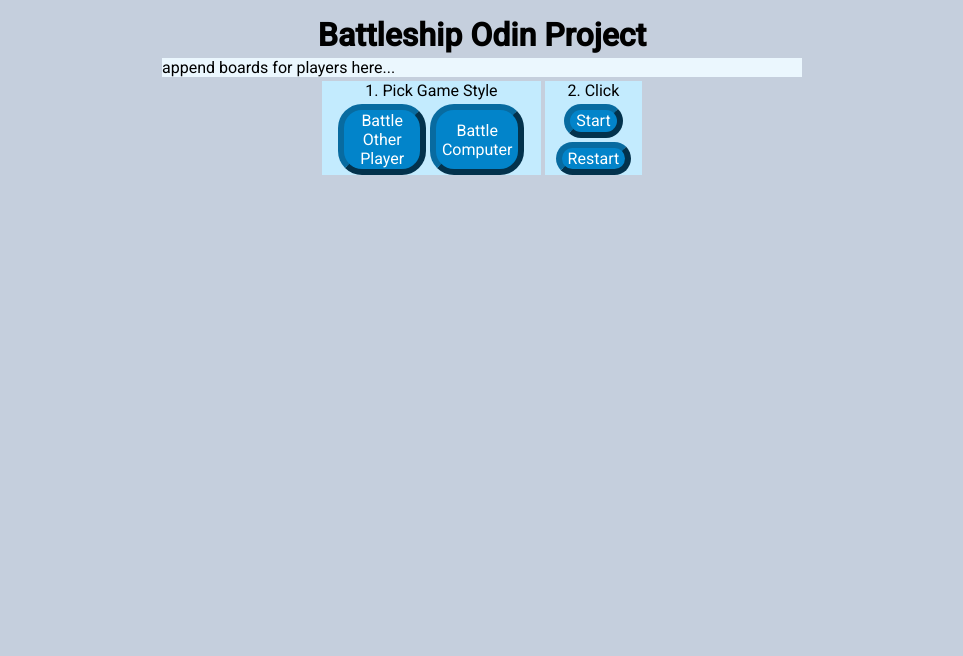
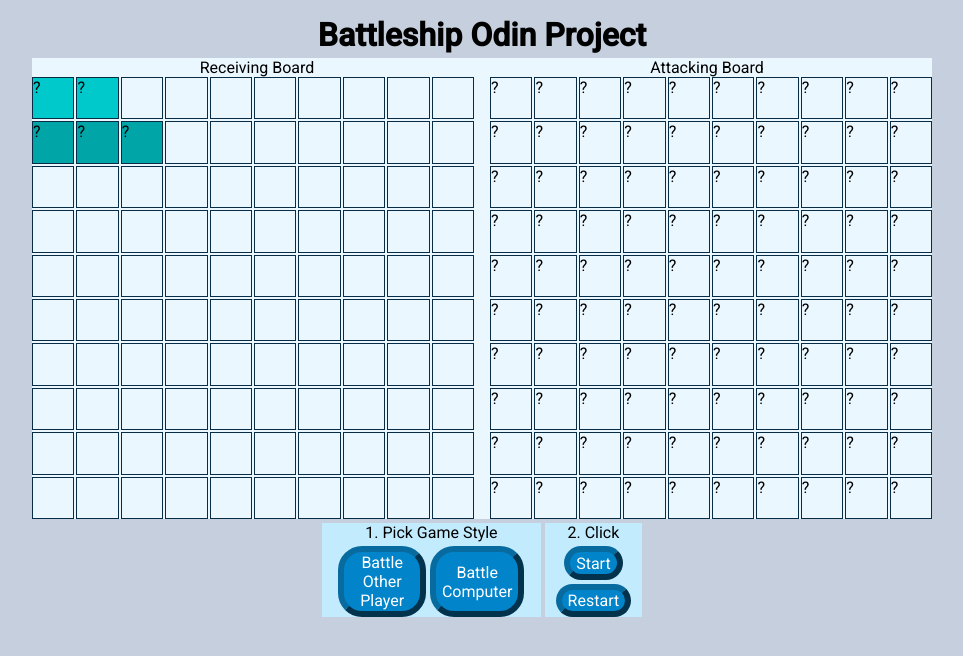
Before and after one commit to agentjesse/odin-battleship, a website built with webpack: page src/index.html in a window 1280 px wide. Both pictures are taken after a click on the button "Battle Other Player". Shown: the whole page, without its empty margins (158-1121 px from the left). Built offline with nearby package versions, Linux system fonts and the light colour scheme.

Commit message:
refactor: boards and add more setup logic
 -setup buttons listener builds boards
 -only 2 boards for current player will be rendered by reRenderBoards fn
 -board cell dimensions now calculated with CSS aspect-ratio
 -boat cell html elems have data attributes to display them

```diff
--- a/src/index.html
+++ b/src/index.html
@@ -14,7 +14,17 @@
 
   <h1>Battleship Odin Project</h1>
 
-  <div id="boardsDiv">append boards for players here...</div>
+  <div id="boardsAndLabelsDiv">
+
+    <span>Receiving Board</span>
+    <span>Attacking Board</span>
+
+    <div id="playerBoardsWrap">
+      <div class="receivingBoardDiv"></div>
+      <div class="attackingBoardDiv"></div>
+    </div>
+
+  </div>
 
   <div class="setupControlsWrap">
     <div class="btnsWrap">
--- a/src/index.js
+++ b/src/index.js
@@ -16,39 +16,70 @@ import { makePlayer } from './main.js';
 //Main Project wrapped in initializer function to not have it's top level code execute when jest
 //imports this file.
 const initProject = ()=> {
-
-  //this IIFE starts game flow. sets up player/board states , UI, listeners, etc..
-  ( ()=> {
-    let gameType; //assign '1P'/'2P' from elem.dataset
+  //Game flow starts here. sets up player/board states , UI, listeners, etc. maybe not neede
+  const receivingBoardDiv = document.querySelector('.receivingBoardDiv');
+  const attackingBoardDiv = document.querySelector('.attackingBoardDiv');
   const startBtn = document.querySelector('#startBtn');
   const restartBtn = document.querySelector('#restartBtn');
-    let player1;
+  let gameType; //assign '1P'/'2P' when button clicked
+  let player1; //player object
   let player2;
 
-    //begin game by listening for chosen game type, enabling start btns, and creating player objects with makePlayer()...remember they have their own gameboards within.
+  //fn to re-render a player's 2 boards; call after data changes in either player's playGrid arrays
+  const reRenderBoards = ()=> {
+    //build current player's receiving and attacking boards
+    player1.getGameboard().getPlayGrid().forEach( (rowArr, row)=> {
+      // lg(rowArr.join()); //debug
+      rowArr.forEach( (data, col)=> {
+        //make and append cell divs from data
+        const cellDiv = document.createElement('div');
+        cellDiv.classList.add('cellDiv');
+        cellDiv.setAttribute( 'data-cell-data', data );
+        cellDiv.setAttribute( 'data-coords', `${row},${col}` );
+        cellDiv.textContent = data ? '?' : ''; //temp visuals...
+        receivingBoardDiv.append( cellDiv );
+      } );
+    } );
+    player2.getGameboard().getPlayGrid().forEach( (rowArr, row)=> {
+      // lg(rowArr.join()); //debug
+      rowArr.forEach( (data, col)=> {
+        //make and append cell divs from data
+        const cellDiv = document.createElement('div');
+        cellDiv.classList.add('cellDiv');
+        // cellDiv.setAttribute( 'data-cell-data', data ); //this shows enemy ships
+        cellDiv.setAttribute( 'data-coords', `${row},${col}` );
+        cellDiv.textContent = '?'; //temp enemy visuals...
+        attackingBoardDiv.append( cellDiv );
+      } );
+    } );
+
+  };
+
+  //begin game by listening for chosen game type, enabling start btns, and creating player objects
   document.querySelector('.setupControlsWrap').addEventListener('click', (e)=> {
     e.stopPropagation;
     //set game type for 2P (battle other player)
     if (e.target.id === 'playOtherPlayerBtn') {
-        gameType = '2P';
-        //enable start buttons
-        startBtn.removeAttribute('disabled');
-        restartBtn.removeAttribute('disabled');
-        //make both players to access their gameboards
-        player1 = makePlayer();
-        player2 = makePlayer();
-
-
+      gameType = '2P'; //set gameType
+      [startBtn, restartBtn].forEach( (c)=> c.removeAttribute('disabled') ); //enable btns
+      //make players, populate their boards, assign their vars
+      [player1, player2] = [player1, player2].map( (player)=> {
+        player = makePlayer(); //makes player obj with default 'human' type
+        //populate player's board with default ships for now...
+        player.getGameboard().placeShip( [0, 0], 'right', 'Patrol Boat' );
+        player.getGameboard().placeShip( [1, 2], 'left', 'Destroyer' );
+        return player; //return player obj to .map() for destructuring assignment
+      } );
+      //render from player boards
+      reRenderBoards();
     }
-      //set game type for 1P (battle computer)
+    //set game type for 1P (battle computer) ...not implemented yet...
     if (e.target.id === 'playComputerBtn') {
       gameType = '1P';
     }
 
   });
 
-  } )();
-
   // Remove the initProject event listener
   document.removeEventListener('DOMContentLoaded', initProject);
 }; //end of wrapped project
--- a/src/main.js
+++ b/src/main.js
@@ -52,20 +52,20 @@ const _placeAndGetShip = ( startCoords, direction, shipName, playGrid )=> {
   const markEnd = ship.getLength();
   const possibleMarkCoords = [];
 
-  //fn to check if space is in bounds of 10 x 10 2D playGrid arr and free.
+  //fn to check if cell is in bounds of 10 x 10 2D playGrid arr and free.
   const isValid = (row, col)=> {
     if ( row > -1 && row < 10 && col > -1 && col < 10 ) {
-      //check if space is occupied
+      //check if cell is occupied
       if ( playGrid[row][col] === null ) return true;
-      throw new Error('space occupied'); //when space has a ship
+      throw new Error('cell occupied'); //when cell has a ship
       //*throw statement immediately ends fn execution. control then passed to first
       //catch block in the call stack. program terminates if no catch block exists
       //among caller functions.
     }
-    throw new Error('space out of bounds'); //when space out of bounds
+    throw new Error('cell out of bounds'); //when cell out of bounds
   };
 
-  //place ship on board by checking if all spaces valid to mark with ship name.
+  //place ship on board by checking if all cells valid to mark with ship name.
   //consider direction and gather possible marks from start in an array
   let newRow;
   let newCol;
@@ -100,9 +100,11 @@ const _placeAndGetShip = ( startCoords, direction, shipName, playGrid )=> {
 
 //fn to make gameboard objects.
 export const makeGameboard = ()=> {
-  //start with 10 x 10 2D grid array of nulls. Top left board coordinates are 0,0. Each
-  //2nd dimension array represents a board row, top to bottom. Each element of 2nd
-  //dimension arrays represents a board column, left to right.
+  //start with 10 x 10 2D playGrid array of null elements, representing board cells.
+  //Cells can change to hold data strings of the cell state: hit/miss/shipName.
+  //Top left board cell coordinates are 0,0. Each 2nd dimension array maps to a board
+  //row, top to bottom. Each element of 2nd dimension arrays maps to a board column,
+  //from left to right.
   const playGrid = [...Array(10)].map( ()=> Array(10).fill(null) );
   //store made ships in this js Map for quick access:
   const shipsMap = new Map();
@@ -118,18 +120,18 @@ export const makeGameboard = ()=> {
     const row = attackCoords[0];
     const col = attackCoords[1];
     let playGridMark; //var to access playGrid mark easily
-    //check in bounds spaces
+    //check in bounds cells
     //* _placeAndGetShip isValid fn has Error throwing based logic, extracting it can wait.
     if ( row > -1 && row < 10 && col > -1 && col < 10 ) {
       playGridMark = playGrid[row][col];
-      //if attacked space holds null, mark it with miss
+      //if attacked cell holds null, mark it with miss
       if ( playGridMark === null ) {
         playGrid[row][col] = 'miss';
       } else { //call ship's hitShip(), then update mark
         shipsMap.get(playGridMark).hitShip();
         playGrid[row][col] = 'hit';
       }
-    } else throw new Error('attack out of bounds'); //when space out of bounds
+    } else throw new Error('attack out of bounds'); //when cell out of bounds
   };
 
   //fn to return boolean based on all ships' sunk states.
--- a/src/styles.css
+++ b/src/styles.css
@@ -28,6 +28,13 @@ button { display: block; cursor: pointer; }
   --fg200: hsl(199, 98%, 82%);
   --fg100: hsl(199, 96%, 88%);
   --fg50: hsl(204, 94%, 96%); /* or use white var */
+
+  /*boat colors*/
+  --patrolBoatColor:hsl(181, 100%, 40%);
+  --destroyerColor: hsl(181, 100%, 33%);
+  --submarineColor: hsl(181, 100%, 26%);
+  --battleshipColor:hsl(181, 100%, 19%);
+  --carrierColor:   hsl(181, 100%, 12%);
 }
 
 /* main CSS */
@@ -42,11 +49,50 @@ body{
   }
 }
 
-#boardsDiv {
-  width: 40rem;
+#boardsAndLabelsDiv {
+  max-width: 56.25rem;
   margin: 0.25rem auto;
   background-color: var(--fg50);
+  display: flex;
+  flex-wrap: wrap;
 
+  span {
+    flex-basis: 50%;
+    text-align: center;
+  }
+
+  #playerBoardsWrap{
+    flex-basis: 100%;
+    display: flex;
+    gap: 1rem;
+
+    .receivingBoardDiv, .attackingBoardDiv {
+      display: grid;
+      grid-template: repeat(10, 1fr) / repeat(10, 1fr);
+      gap: 0.125rem;
+      width: 50%;
+    }
+
+    .cellDiv {
+      border: 1px solid var(--bg900);
+      aspect-ratio: 1/1; /*match "auto" width or height to aspect ratio*/
+    }
+    [data-cell-data="Patrol Boat"] {
+      background-color: var(--patrolBoatColor);
+    }
+    [data-cell-data="Destroyer"] {
+      background-color: var(--destroyerColor);
+    }
+    [data-cell-data="Submarine"] {
+      background-color: var(--submarineColor);
+    }
+    [data-cell-data="Battleship"] {
+      background-color: var(--battleshipColor);
+    }
+    [data-cell-data="Carrier"] {
+      background-color: var(--carrierColor);
+    }
+  }
 }
 
 .setupControlsWrap {
```
Also changed, not shown: src/index.test.js (+1 -1 lines), src/main.test.js (+2 -2 lines). Lines whose indentation alone changed are shown as unchanged.
